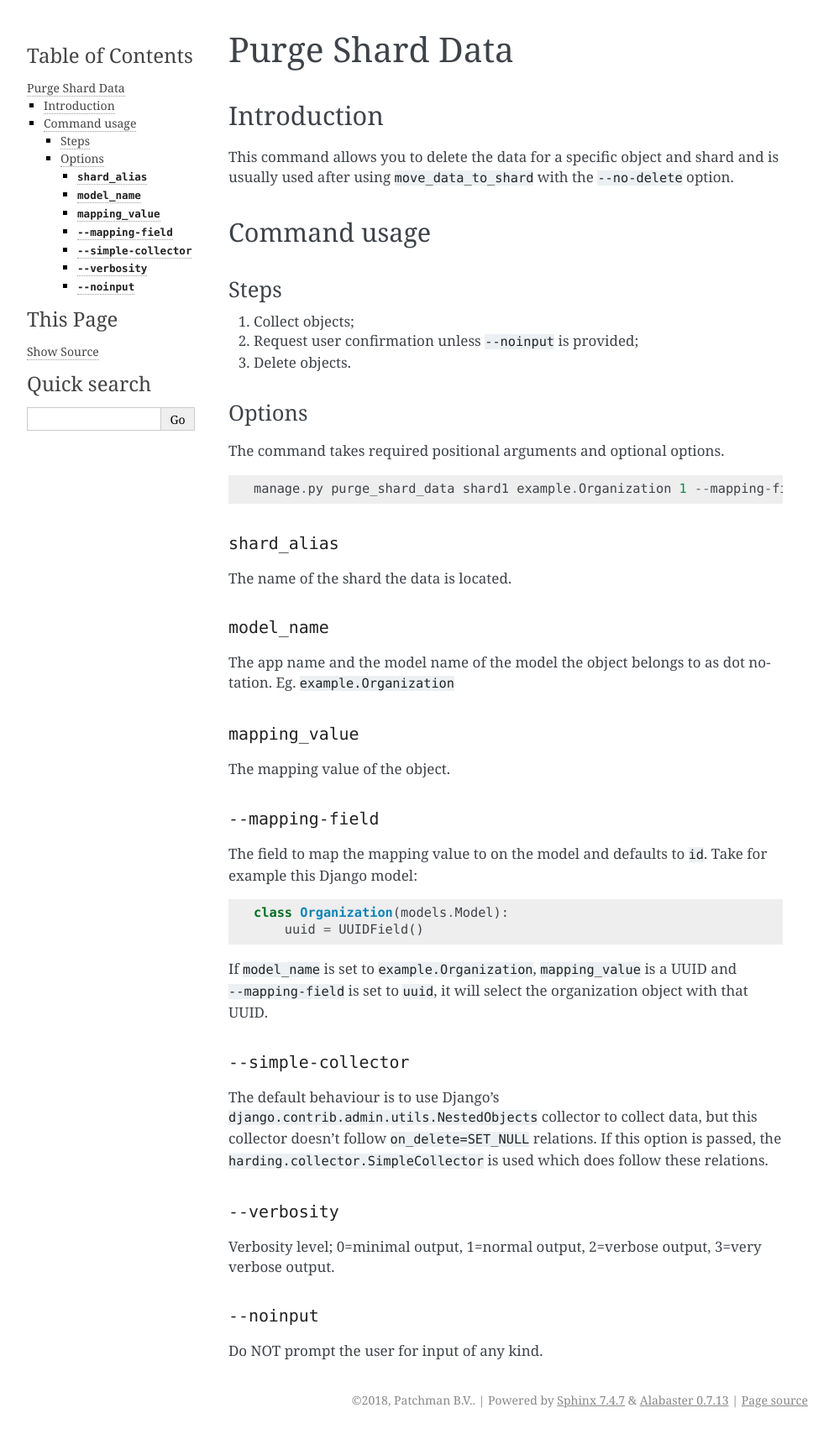
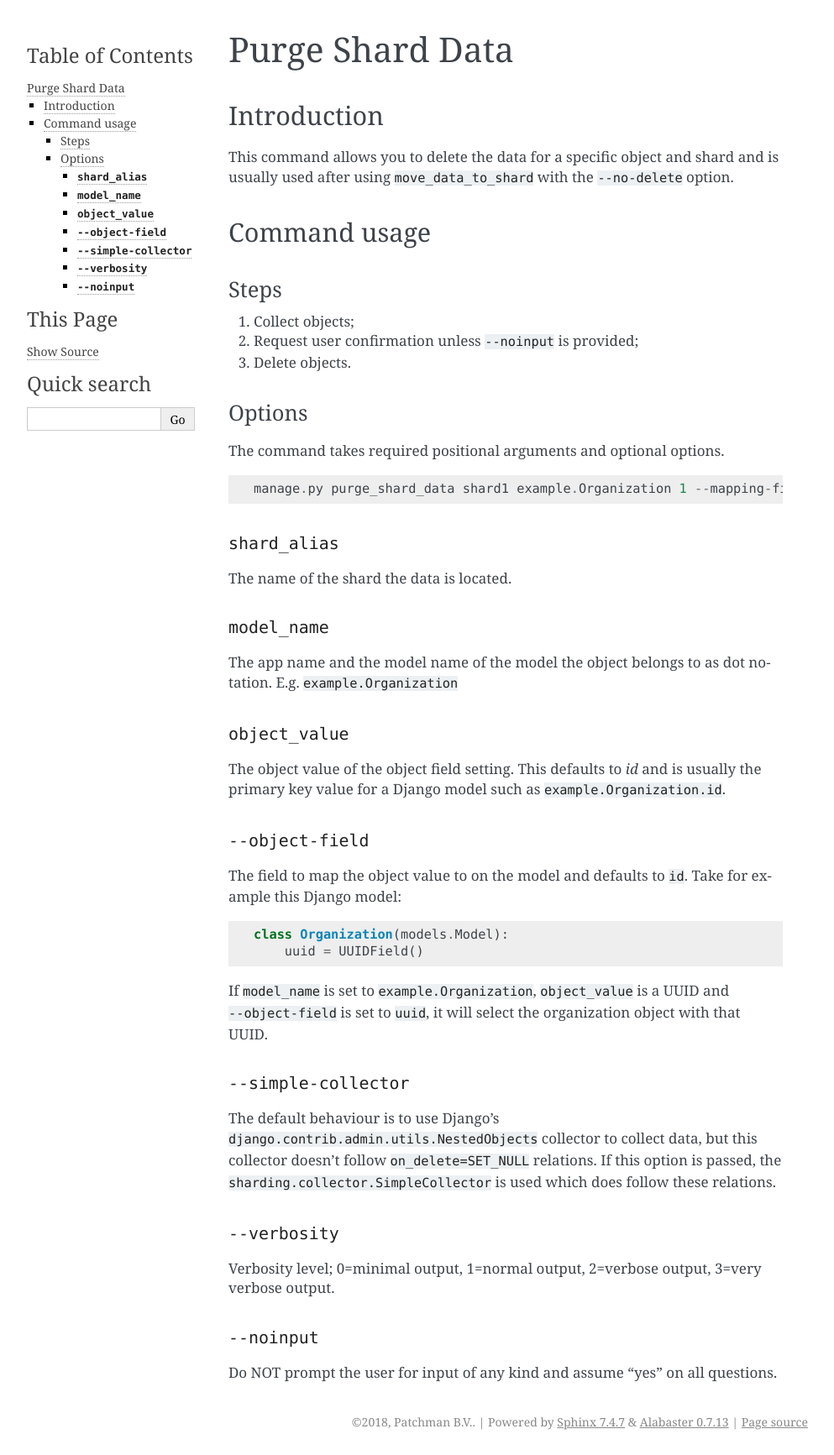
Before and after one commit to DjanQuiltDB/djanquiltdb, a Sphinx documentation site: the page built from docs/modules/commands/purge_shard_data.rst, in a window 1280 px wide. Shown: the whole page at 84% size, without its empty margins (148-1141 px from the left). Built offline with Sphinx 7.4.7, drawn with Linux system fonts in a browser that asks for light colours; formulas are drawn with MathJax 3; the version number could not be read and is left out; before the commit the page ends 1707 px from its top, so only the background shows below that.

Commit message:
SHARDING-57 Abort if objects for mirrored models are returned, remove warning if removing from active shard because check can't be done properly, fix typo, remove documentation headers, remove redundant and useless test, rename variable (data -> expected_data), remove blank lines at end of file, rename mapping field and value to object field and value respectively, remove commented line, split error messages per type and show operation is canceled if not confirming.

```diff
--- a/docs/index.rst
+++ b/docs/index.rst
@@ -1,6 +1,6 @@
 Django Sharding
 ===============
-Easy horizontal database sharding that allows for scaling an faster queries.
+Easy horizontal database sharding that allows for scaling and faster queries.
 
 
 Release |version|.
--- a/docs/modules/commands.rst
+++ b/docs/modules/commands.rst
@@ -1,8 +1,3 @@
-.. Django-sharding documentation master file, created by
-   sphinx-quickstart on Thu May 25 18:46:41 2017.
-   You can adapt this file completely to your liking, but it should at least
-   contain the root `toctree` directive.
-
 Commands
 ========
 
--- a/docs/modules/commands/purge_shard_data.rst
+++ b/docs/modules/commands/purge_shard_data.rst
@@ -32,29 +32,30 @@ The name of the shard the data is located.
 
 ``model_name``
 ~~~~~~~~~~~~~~
-The app name and the model name of the model the object belongs to as dot notation. Eg. ``example.Organization``
+The app name and the model name of the model the object belongs to as dot notation. E.g. ``example.Organization``
 
-``mapping_value``
+``object_value``
 ~~~~~~~~~~~~~~~~~~~~~~~~~~~~~
-The mapping value of the object.
+The object value of the object field setting. This defaults to `id` and is usually the primary key value for a Django
+model such as ``example.Organization.id``.
 
-``--mapping-field``
+``--object-field``
 ~~~~~~~~~~~~~~~~~~~~~~~~~~~~
-The field to map the mapping value to on the model and defaults to ``id``. Take for example this Django model:
+The field to map the object value to on the model and defaults to ``id``. Take for example this Django model:
 
 .. code-block:: python
 
     class Organization(models.Model):
         uuid = UUIDField()
 
-If ``model_name`` is set to ``example.Organization``, ``mapping_value`` is a UUID and ``--mapping-field`` is set to
+If ``model_name`` is set to ``example.Organization``, ``object_value`` is a UUID and ``--object-field`` is set to
 ``uuid``, it will select the organization object with that UUID.
 
 ``--simple-collector``
 ~~~~~~~~~~~~~~~~~~~~~~~~~~~~
 The default behaviour is to use Django's ``django.contrib.admin.utils.NestedObjects`` collector to collect data, but
 this collector doesn't follow ``on_delete=SET_NULL`` relations. If this option is passed, the
-``harding.collector.SimpleCollector`` is used which does follow these relations.
+``sharding.collector.SimpleCollector`` is used which does follow these relations.
 
 ``--verbosity``
 ~~~~~~~~~~~~~~~~~~~~~~~
@@ -62,4 +63,4 @@ Verbosity level; 0=minimal output, 1=normal output, 2=verbose output, 3=very ver
 
 ``--noinput``
 ~~~~~~~~~~~~~~
-Do NOT prompt the user for input of any kind.
+Do NOT prompt the user for input of any kind and assume "yes" on all questions.
```
Also changed, not shown: 3 other files.
